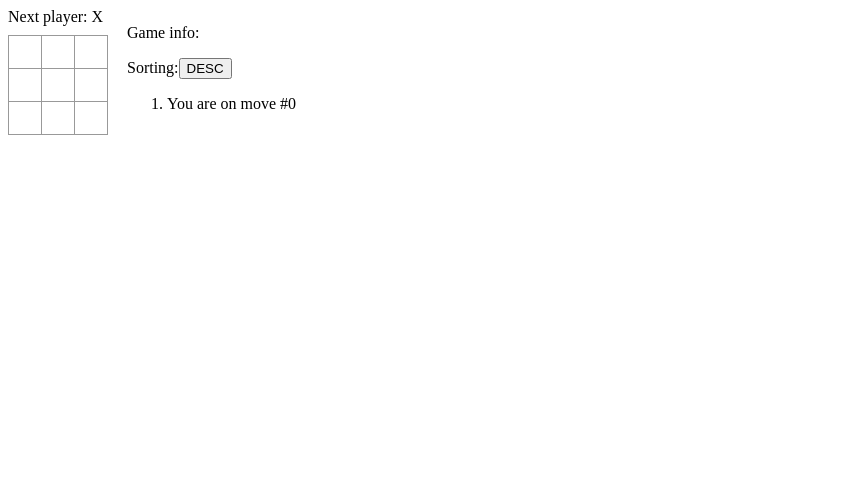
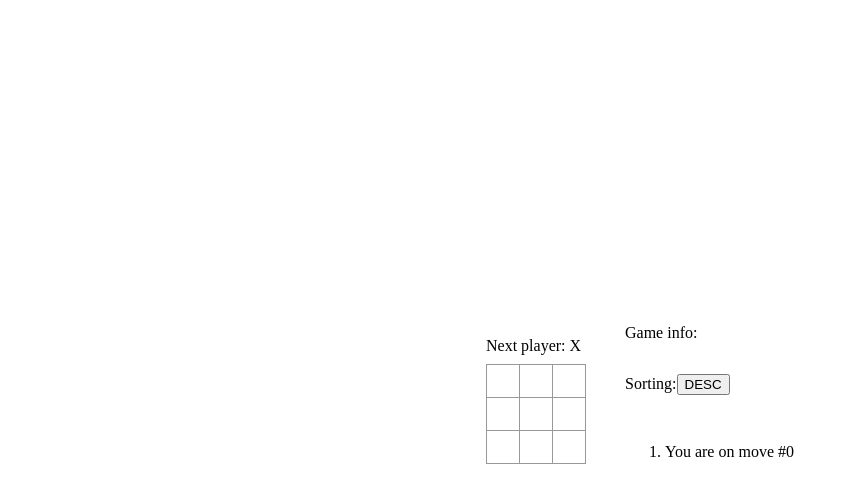
Before and after one commit to cmd-E/tic-tac-toe-react, a React (Vite) app: page / in a window 1280 px wide. Shown: the top 502 px of the page, without its empty margins (0-849 px from the left). Built offline with nearby package versions, Linux system fonts and the light colour scheme.

Commit message:
Stylise positioning of the game

```diff
--- a/src/styles/game.module.css
+++ b/src/styles/game.module.css
@@ -1,10 +1,29 @@
+html, body {
+    margin: 0;
+    padding: 0;
+    height: 100%;
+    width: 100%;
+    /*getting rid of edges, and making use of full web page*/
+}
+
 .game {
     display: flex;
     flex-direction: row;
+    /*Setup for squares to be presented as a grid*/
+    height: 100vh;
+    width: 100vw;
+    /*Show the game fullscreen*/
+    justify-content: center; /* center horizontally */
+    align-items: center;     /* center vertically */
+    gap: 40px;
 }
 
 .gameInfo {
-    margin-left: 20px;
+    display: flex;
+    flex-direction: column;
+    justify-content: center; /* vertical center of content */
+    /*align-items: flex-start;*/
+    /*min-width: 200px; !* or your preferred width *!*/
 }
 
 .game-board {
```
